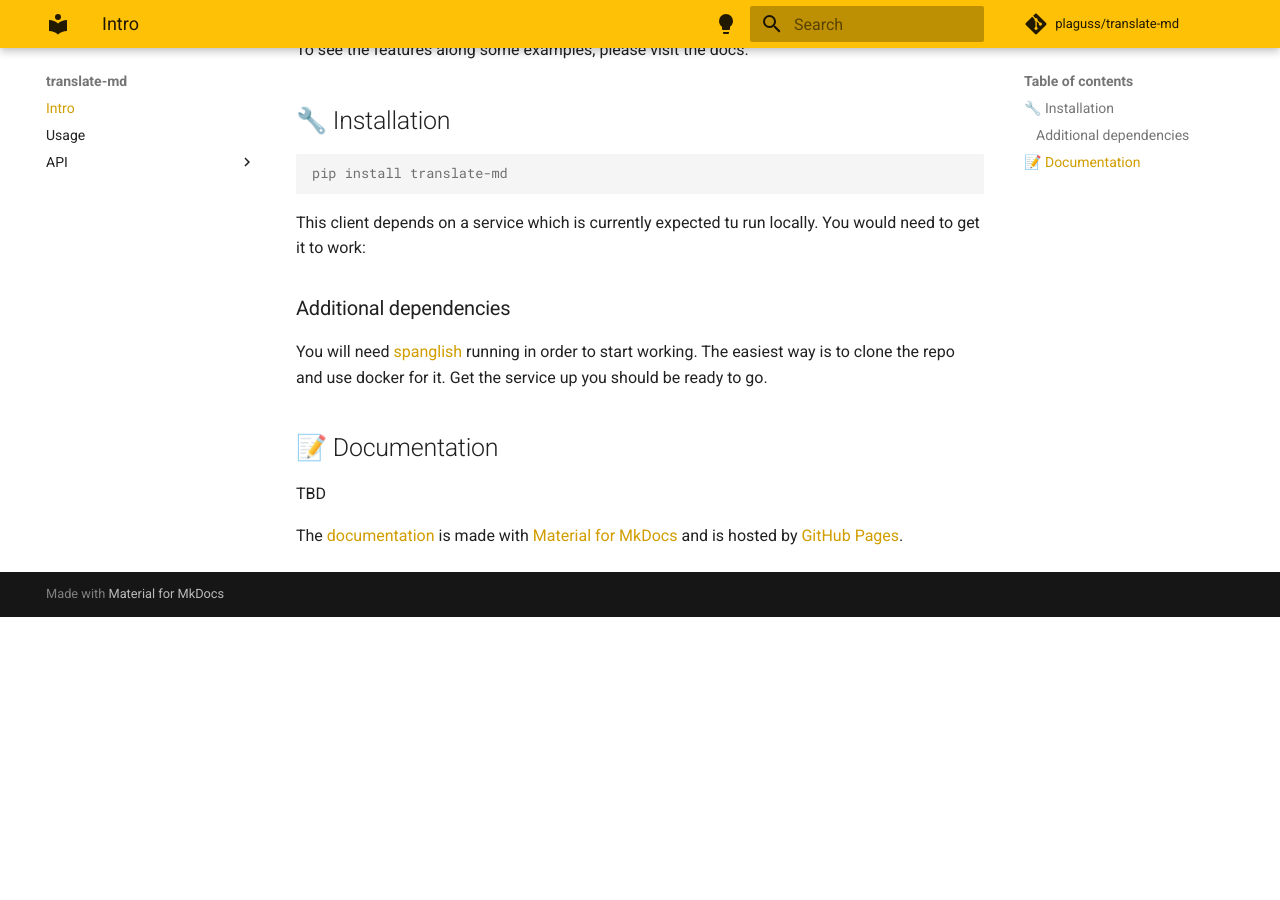
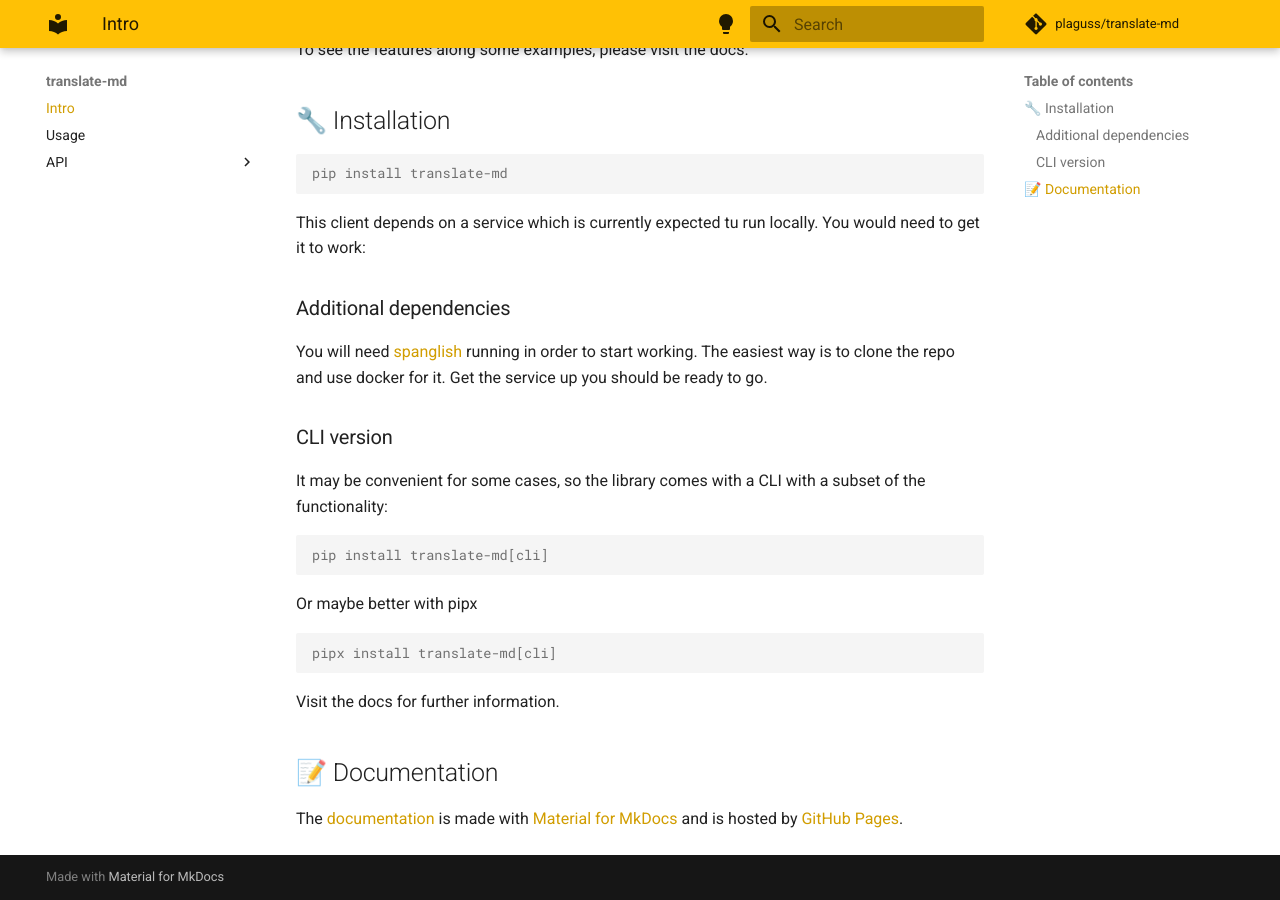
Before and after one commit to plaguss/translate-md, an MkDocs documentation site: the page built from docs/index.md, in a window 1280 px wide and 900 px high, scrolled down 667 px. Built offline with MkDocs 1.6.1 and Material for MkDocs 9.7.7, drawn with Linux system fonts in a browser that asks for light colours; comment, search, counter and statistics services are not loaded; before the commit the page ends 1284 px from its top, so only the background shows below that.

Commit message:
doc: add reference to cli

````diff
--- a/docs/index.md
+++ b/docs/index.md
@@ -29,8 +29,22 @@
 
 You will need [spanglish](https://github.com/plaguss/spanglish) running in order to start working. The easiest way is to clone the repo and use docker for it. Get the service up you should be ready to go.
 
+### CLI version
+
+It may be convenient for some cases, so the library comes with a CLI with a subset of the functionality:
+
+```console
+pip install translate-md[cli]
+```
+
+Or maybe better with pipx
+
+```console
+pipx install translate-md[cli]
+```
+
+Visit the docs for further information.
+
 ## 📝 Documentation
 
-TBD
-
 The [documentation](https://plaguss.github.io/translate-md/) is made with [Material for MkDocs](https://github.com/squidfunk/mkdocs-material) and is hosted by [GitHub Pages](https://docs.github.com/en/pages).
````
